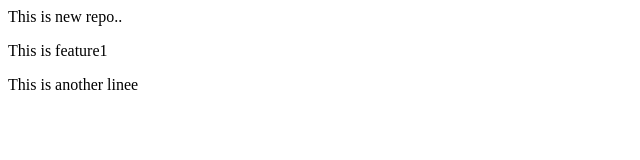
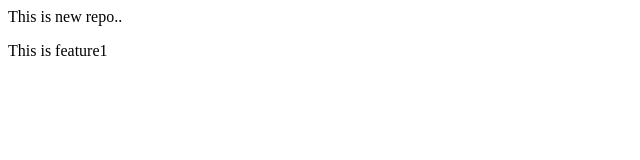
Before and after one commit to manojraul/localrepo, a plain HTML site: page index.html in a window 1280 px wide. Shown: the whole page, without its empty margins (0-640 px from the left). Drawn offline with Linux system fonts and the light colour scheme.

Commit message:
remove line

```diff
--- a/index.html
+++ b/index.html
@@ -1,3 +1,2 @@
 <p>This is new repo..</p>
 <p>This is feature1</p>
-<p>This is another linee</p>
```
